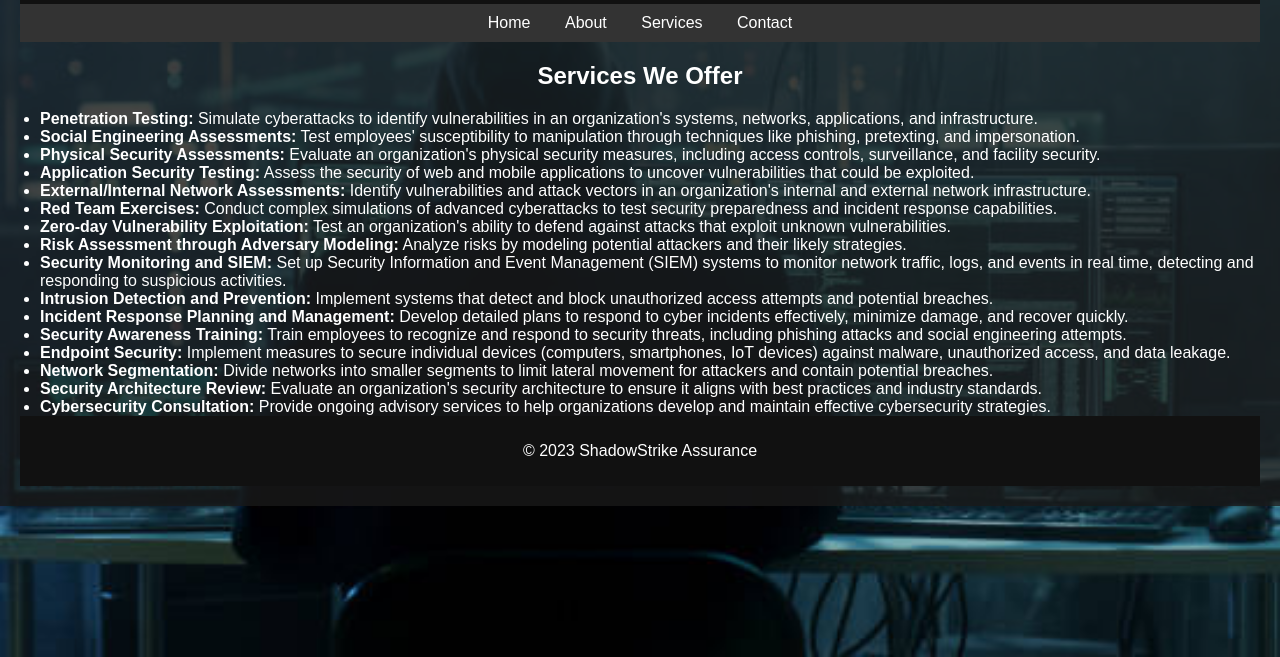
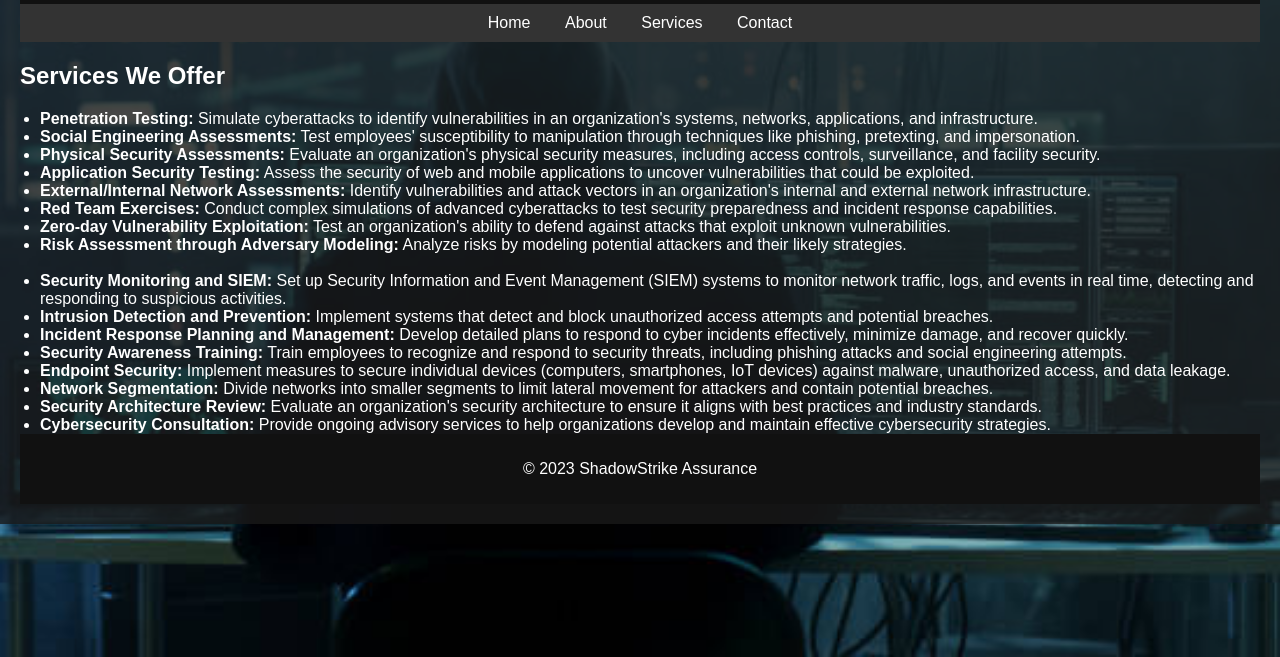
Before and after one commit to shadowstrikeassurance/shadowstrikeassurance.github.io, a plain HTML site: page services.html in a window 1280 px wide. Shown: the part 143-800 px from the top of the page. Drawn offline with Linux system fonts and the light colour scheme.

Commit message:
formatting change to align text to left

```diff
--- a/services.html
+++ b/services.html
@@ -61,7 +61,7 @@
 		}
 
 		main {
-			text-align: center;
+			text-align: left;
 		}
 
 		footer {
@@ -117,6 +117,7 @@
 				<li><strong>Red Team Exercises:</strong> Conduct complex simulations of advanced cyberattacks to test security preparedness and incident response capabilities.</li>
 				<li><strong>Zero-day Vulnerability Exploitation:</strong> Test an organization's ability to defend against attacks that exploit unknown vulnerabilities.</li>
 				<li><strong>Risk Assessment through Adversary Modeling:</strong> Analyze risks by modeling potential attackers and their likely strategies.</li>
+				<br>
 				<li><strong>Security Monitoring and SIEM:</strong> Set up Security Information and Event Management (SIEM) systems to monitor network traffic, logs, and events in real time, detecting and responding to suspicious activities.</li>
 				<li><strong>Intrusion Detection and Prevention:</strong> Implement systems that detect and block unauthorized access attempts and potential breaches.</li>
 				<li><strong>Incident Response Planning and Management:</strong> Develop detailed plans to respond to cyber incidents effectively, minimize damage, and recover quickly.</li>
```
Also changed, not shown: about.html (+1 -1 lines), index.html (+1 -1 lines), sample.html (+0 -6 lines).
